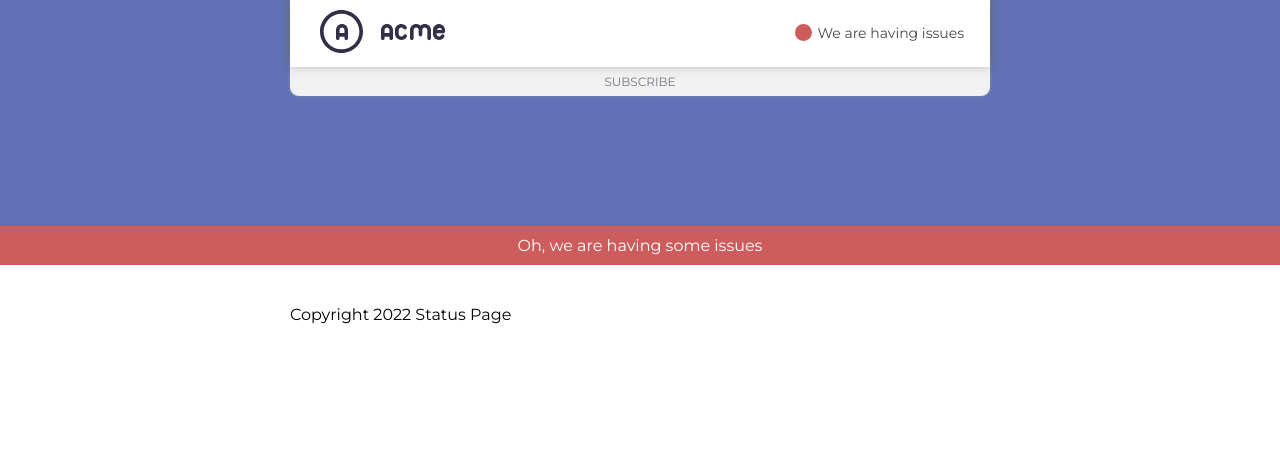
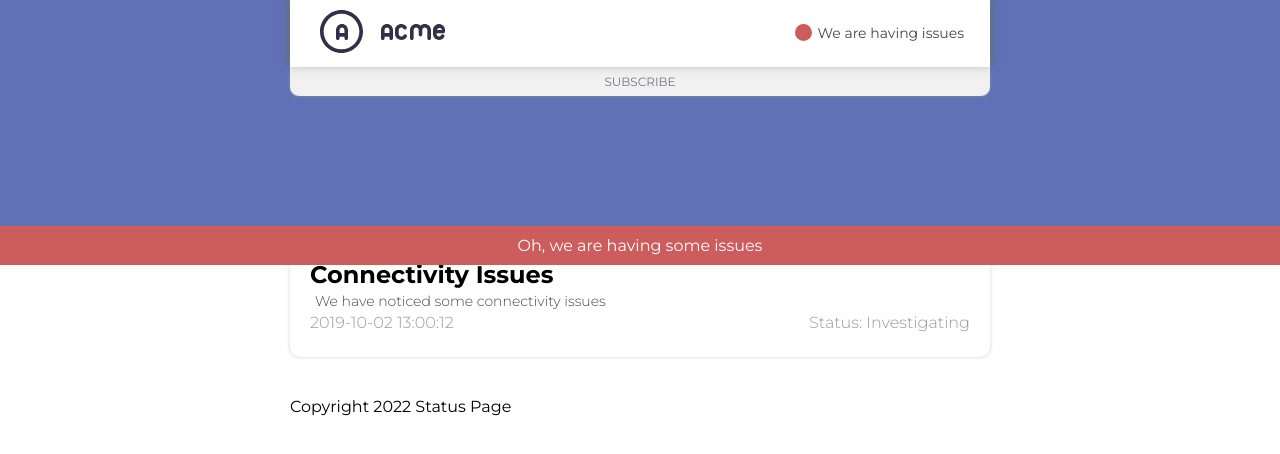
Before and after one commit to kofi-teddy/xzy, a Nuxt app in the folder front/: page / in a window 1280 px wide. Shown: the top 454 px of the page. Built offline with nearby package versions, Linux system fonts and the light colour scheme.

Commit message:
incident list item and cards styles

```diff
--- a/front/layouts/default.vue
+++ b/front/layouts/default.vue
@@ -47,4 +47,27 @@
 .up, .green {
   background: #2EE779;
 }
+.cards {
+  max-width: 700px;
+  margin: -30px auto 20px;
+}
+.card {
+  border-radius: 10px;
+  background-color: white;
+  padding: 15px 20px;
+  box-shadow: 0 0 3px 1px rgba(163,163,163,0.30);
+  -webkit-box-shadow: 0 0 3px 1px rgba(163,163,163,0.30);
+  font-family: Montserrat;
+  font-weight: 300;
+}
+.incidents > .incident_item {
+  margin-bottom: 30px;
+  margin-top: 10px;
+}
+.incidents > .incident_item:last-child {
+  margin-bottom: 10px;
+}
+.incidents {
+  margin-bottom: 30px;
+}
 </style>
--- a/front/pages/index.vue
+++ b/front/pages/index.vue
@@ -1,9 +1,32 @@
 <template>
-
+  <div>
+    <div class="cards">
+      <div
+        v-if="openIncidents.length > 0"
+        class="card incidents"
+      >
+        <div
+          v-for="i in openIncidents"
+          :key="i.id"
+          class="incident_item"
+        >
+          <nuxt-link :to="{ name: 'incident-id', params: { id: i.id }}">
+            <IncidentListItem :incident="i" />
+          </nuxt-link>
+        </div>
+      </div>
+    </div>
+  </div>
 </template>
 
 <script>
+import IncidentListItem from '@/components/visitors/IncidentListItem'
+
 export default {
-  name: 'IndexPage'
+  name: 'IndexPage',
+  components: { IncidentListItem },
+  data: () => ({
+    openIncidents: [{ id: 1, title: 'Connectivity Issues', update_set: [{ description: 'We have noticed some connectivity issues', date: '2019-10-02 13:00:12', status: 'Investigating' }] }]
+  }),
 }
 </script>
```
